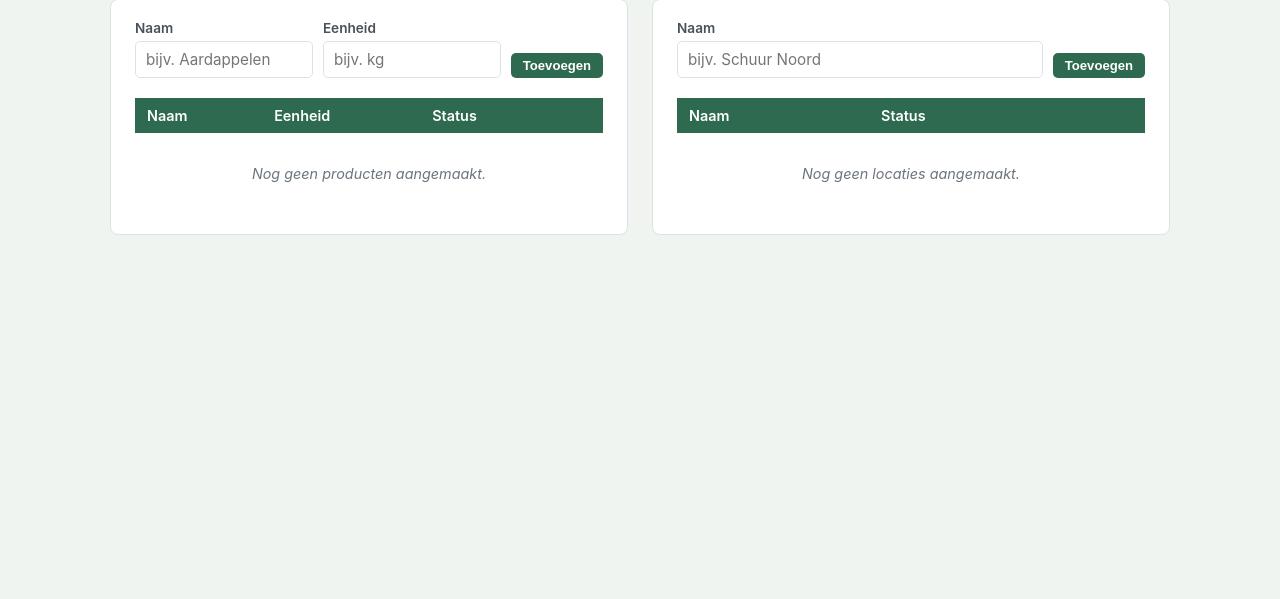
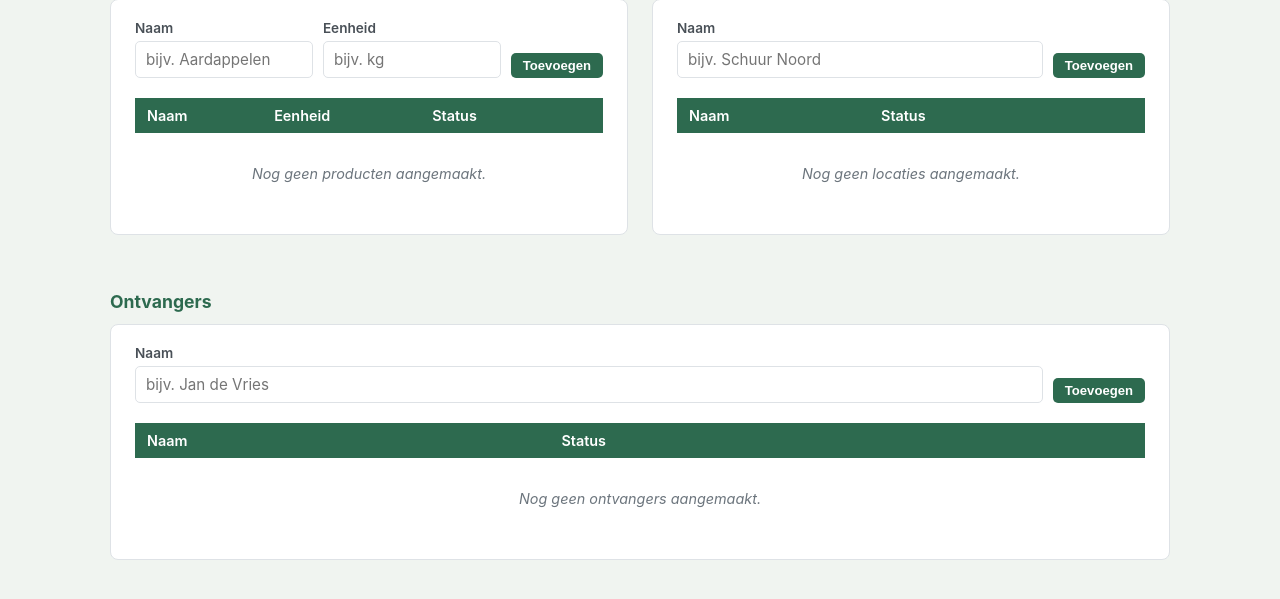
Before and after one commit to mkoks75/Test, a FastAPI app: template templates/admin.html in a window 1280 px wide. Shown: the part 137-736 px from the top of the page. Run offline with FastAPI, Linux system fonts and the light colour scheme; the template is opened without the code that fills it, so the values that code supplies are empty; parts of the project's set-up code (start-up, migrations or seed data) failed here and were passed over.

Commit message:
verwijderen entries, ontvangers beheer, menu volgorde

```diff
--- a/main.py
+++ b/main.py
@@ -51,6 +51,8 @@ async def startup():
             conn.execute(text("SELECT 1 FROM uitgiftes LIMIT 1"))
         except Exception:
             pass  # Wordt aangemaakt door create_all
+
+        # Ontvangers tabel wordt aangemaakt door create_all; geen extra migratie nodig
 
     # Migreer hardcoded gebruikers uit config.py naar de database
     db = database.SessionLocal()
@@ -367,6 +369,28 @@ async def harvest_edit_post(
     return RedirectResponse("/history", status_code=302)
 
 
+@app.post("/harvest/delete/{entry_id}")
+async def harvest_delete(entry_id: int, request: Request, db: Session = Depends(get_db)):
+    user = get_current_user(request)
+    if not user:
+        return RedirectResponse("/login", status_code=302)
+
+    entry = db.query(models.HarvestEntry).filter(models.HarvestEntry.id == entry_id).first()
+    if not entry:
+        return RedirectResponse("/history", status_code=302)
+
+    # Blokkeer verwijderen als er uitgiftes aan gekoppeld zijn
+    gekoppeld = db.query(models.Uitgifte).filter(models.Uitgifte.harvest_entry_id == entry_id).first()
+    if gekoppeld:
+        return RedirectResponse(
+            f"/harvest/edit/{entry_id}?error=heeft_uitgiftes", status_code=302
+        )
+
+    db.delete(entry)
+    db.commit()
+    return RedirectResponse("/history", status_code=302)
+
+
 # ── Geschiedenis ───────────────────────────────────────────────────────────────
 
 @app.get("/history")
@@ -583,6 +607,7 @@ async def admin(
 
     products = db.query(models.Product).order_by(models.Product.active.desc(), models.Product.name).all()
     locations = db.query(models.Location).order_by(models.Location.active.desc(), models.Location.name).all()
+    ontvangers = db.query(models.Ontvanger).order_by(models.Ontvanger.actief.desc(), models.Ontvanger.naam).all()
 
     return templates.TemplateResponse(
         "admin.html",
@@ -591,6 +616,7 @@ async def admin(
             "user": user,
             "products": products,
             "locations": locations,
+            "ontvangers": ontvangers,
             "success": success,
         },
     )
@@ -697,6 +723,56 @@ async def admin_activate_location(
     return RedirectResponse("/admin", status_code=302)
 
 
+@app.post("/admin/ontvanger/add")
+async def admin_add_ontvanger(
+    request: Request,
+    db: Session = Depends(get_db),
+    naam: str = Form(...),
+):
+    user = get_current_user(request)
+    if not user:
+        return RedirectResponse("/login", status_code=302)
+
+    ontvanger = models.Ontvanger(naam=naam.strip(), actief=True)
+    db.add(ontvanger)
+    db.commit()
+    return RedirectResponse("/admin?success=ontvanger_added", status_code=302)
+
+
+@app.post("/admin/ontvanger/{ontvanger_id}/deactivate")
+async def admin_deactivate_ontvanger(
+    ontvanger_id: int,
+    request: Request,
+    db: Session = Depends(get_db),
+):
+    user = get_current_user(request)
+    if not user:
+        return RedirectResponse("/login", status_code=302)
+
+    ontvanger = db.query(models.Ontvanger).filter(models.Ontvanger.id == ontvanger_id).first()
+    if ontvanger:
+        ontvanger.actief = False
+        db.commit()
+    return RedirectResponse("/admin", status_code=302)
+
+
+@app.post("/admin/ontvanger/{ontvanger_id}/activate")
+async def admin_activate_ontvanger(
+    ontvanger_id: int,
+    request: Request,
+    db: Session = Depends(get_db),
+):
+    user = get_current_user(request)
+    if not user:
+        return RedirectResponse("/login", status_code=302)
+
+    ontvanger = db.query(models.Ontvanger).filter(models.Ontvanger.id == ontvanger_id).first()
+    if ontvanger:
+        ontvanger.actief = True
+        db.commit()
+    return RedirectResponse("/admin", status_code=302)
+
+
 # ── Uitgifte ───────────────────────────────────────────────────────────────────
 
 def _beschikbare_voorraad(db: Session, product_id: int, location_id: int) -> float:
@@ -737,10 +813,12 @@ async def uitgifte_new(request: Request, db: Session = Depends(get_db)):
         .order_by(models.Location.name)
         .all()
     )
-    ontvangers = [
-        r[0]
-        for r in db.query(models.Uitgifte.ontvanger).distinct().order_by(models.Uitgifte.ontvanger).all()
-    ]
+    ontvangers = (
+        db.query(models.Ontvanger)
+        .filter(models.Ontvanger.actief == True)
+        .order_by(models.Ontvanger.naam)
+        .all()
+    )
     today = datetime.date.today().isoformat()
 
     return templates.TemplateResponse(
@@ -765,13 +843,21 @@ async def uitgifte_new_post(
     product_id: int = Form(...),
     location_id: int = Form(...),
     quantity: float = Form(...),
-    ontvanger: str = Form(...),
+    ontvanger_keuze: str = Form(...),
+    ontvanger_vrij: str = Form(default=""),
     date: str = Form(...),
     note: str = Form(default=""),
 ):
     user = get_current_user(request)
     if not user:
         return RedirectResponse("/login", status_code=302)
+
+    # Bepaal de ontvangernaam
+    if ontvanger_keuze == "overig":
+        ontvanger = ontvanger_vrij.strip()
+    else:
+        db_ontvanger = db.query(models.Ontvanger).filter(models.Ontvanger.id == int(ontvanger_keuze)).first()
+        ontvanger = db_ontvanger.naam if db_ontvanger else ontvanger_keuze
 
     beschikbaar = _beschikbare_voorraad(db, product_id, location_id)
 
@@ -784,10 +870,12 @@ async def uitgifte_new_post(
         locations = (
             db.query(models.Location).filter(models.Location.active == True).order_by(models.Location.name).all()
         )
-        ontvangers = [
-            r[0]
-            for r in db.query(models.Uitgifte.ontvanger).distinct().order_by(models.Uitgifte.ontvanger).all()
-        ]
+        ontvangers = (
+            db.query(models.Ontvanger)
+            .filter(models.Ontvanger.actief == True)
+            .order_by(models.Ontvanger.naam)
+            .all()
+        )
         return templates.TemplateResponse(
             "uitgifte_new.html",
             {
@@ -802,7 +890,8 @@ async def uitgifte_new_post(
                     "product_id": product_id,
                     "location_id": location_id,
                     "quantity": quantity,
-                    "ontvanger": ontvanger,
+                    "ontvanger_keuze": ontvanger_keuze,
+                    "ontvanger_vrij": ontvanger_vrij,
                     "date": date,
                     "note": note,
                 },
--- a/templates/admin.html
+++ b/templates/admin.html
@@ -9,6 +9,8 @@
   <div class="melding melding-succes">Product succesvol toegevoegd.</div>
   {% elif success == 'location_added' %}
   <div class="melding melding-succes">Locatie succesvol toegevoegd.</div>
+  {% elif success == 'ontvanger_added' %}
+  <div class="melding melding-succes">Ontvanger succesvol toegevoegd.</div>
   {% endif %}
 
   <div class="admin-grid">
@@ -130,5 +132,61 @@
     </div>
 
   </div>
+
+  <!-- ── Ontvangers ── -->
+  <div style="margin-top:32px;">
+    <h2>Ontvangers</h2>
+
+    <div class="kaart">
+      <form method="post" action="/admin/ontvanger/add" style="display:flex; gap:10px; align-items:flex-end; flex-wrap:wrap; margin-bottom:20px;">
+        <div class="veld" style="flex:1; min-width:180px;">
+          <label for="naam_ontvanger">Naam</label>
+          <input type="text" id="naam_ontvanger" name="naam" required placeholder="bijv. Jan de Vries">
+        </div>
+        <button type="submit" class="btn btn-primair btn-klein">Toevoegen</button>
+      </form>
+
+      <table>
+        <thead>
+          <tr>
+            <th>Naam</th>
+            <th>Status</th>
+            <th></th>
+          </tr>
+        </thead>
+        <tbody>
+          {% for o in ontvangers %}
+          <tr>
+            <td>{{ o.naam }}</td>
+            <td>
+              {% if o.actief %}
+                <span class="badge badge-actief">Actief</span>
+              {% else %}
+                <span class="badge badge-inactief">Inactief</span>
+              {% endif %}
+            </td>
+            <td>
+              {% if o.actief %}
+              <form method="post" action="/admin/ontvanger/{{ o.id }}/deactivate" style="display:inline;">
+                <button type="submit" class="btn btn-gevaar"
+                  onclick="return confirm('Ontvanger \'{{ o.naam }}\' deactiveren?')">Deactiveren</button>
+              </form>
+              {% else %}
+              <form method="post" action="/admin/ontvanger/{{ o.id }}/activate" style="display:inline;">
+                <button type="submit" class="btn btn-waarschuw">Activeren</button>
+              </form>
+              {% endif %}
+            </td>
+          </tr>
+          {% else %}
+          <tr>
+            <td colspan="3" class="geen-data">Nog geen ontvangers aangemaakt.</td>
+          </tr>
+          {% endfor %}
+        </tbody>
+      </table>
+    </div>
+  </div>
+
 </main>
 {% endblock %}
--- a/templates/base.html
+++ b/templates/base.html
@@ -12,10 +12,10 @@
 <nav>
   <a class="brand" href="/">Boerderij Voorraad</a>
   <a href="/" {% if request.url.path == '/' %}class="actief"{% endif %}>Dashboard</a>
-  <a href="/harvest/new" {% if request.url.path == '/harvest/new' %}class="actief"{% endif %}>Nieuwe Oogst</a>
+  <a href="/harvest/new" {% if request.url.path == '/harvest/new' %}class="actief"{% endif %}>Voorraad registreren</a>
+  <a href="/uitgifte/new" {% if request.url.path == '/uitgifte/new' %}class="actief"{% endif %}>Uitgifte registreren</a>
+  <a href="/verlopen" {% if request.url.path == '/verlopen' %}class="actief"{% endif %}>Bijna verlopen</a>
   <a href="/history" {% if request.url.path == '/history' %}class="actief"{% endif %}>Geschiedenis</a>
-  <a href="/verlopen" {% if request.url.path == '/verlopen' %}class="actief"{% endif %}>Bijna verlopen</a>
-  <a href="/uitgifte/new" {% if request.url.path == '/uitgifte/new' %}class="actief"{% endif %}>Uitgifte registreren</a>
   <a href="/uitgiftes" {% if request.url.path == '/uitgiftes' %}class="actief"{% endif %}>Uitgifte overzicht</a>
   <a href="/admin" {% if request.url.path == '/admin' %}class="actief"{% endif %}>Beheer</a>
   <span class="spacer"></span>
--- a/templates/harvest_new.html
+++ b/templates/harvest_new.html
@@ -1,9 +1,9 @@
 {% extends "base.html" %}
-{% block title %}Nieuwe Oogst - Boerderij Voorraad{% endblock %}
+{% block title %}Voorraad registreren - Boerderij Voorraad{% endblock %}
 
 {% block content %}
 <main>
-  <h1>Nieuwe Oogst Invoeren</h1>
+  <h1>Voorraad registreren</h1>
 
   {% if success %}
   <div class="melding melding-succes">Oogst succesvol opgeslagen.</div>
```
Also changed, not shown: models.py (+8 -0 lines), templates/harvest_edit.html (+12 -3 lines), templates/history.html (+9 -2 lines), templates/uitgifte_new.html (+34 -10 lines).
